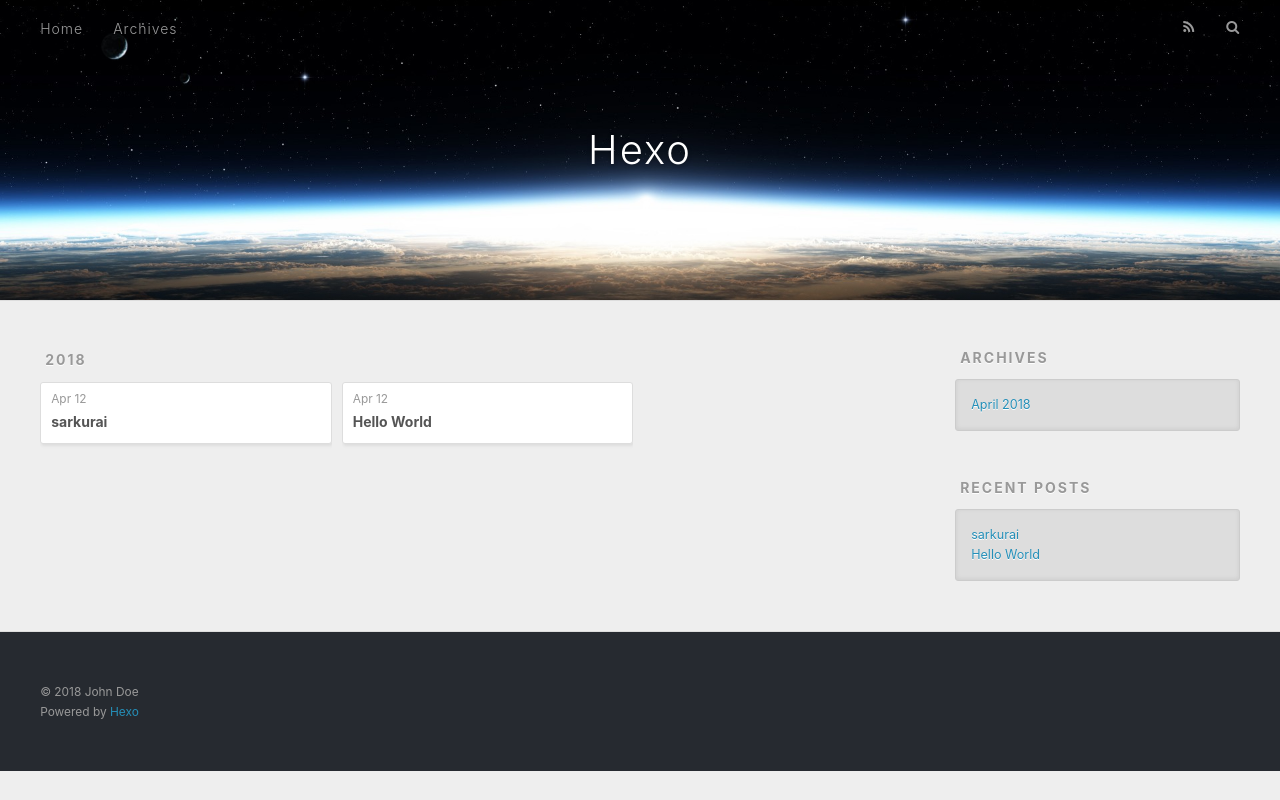
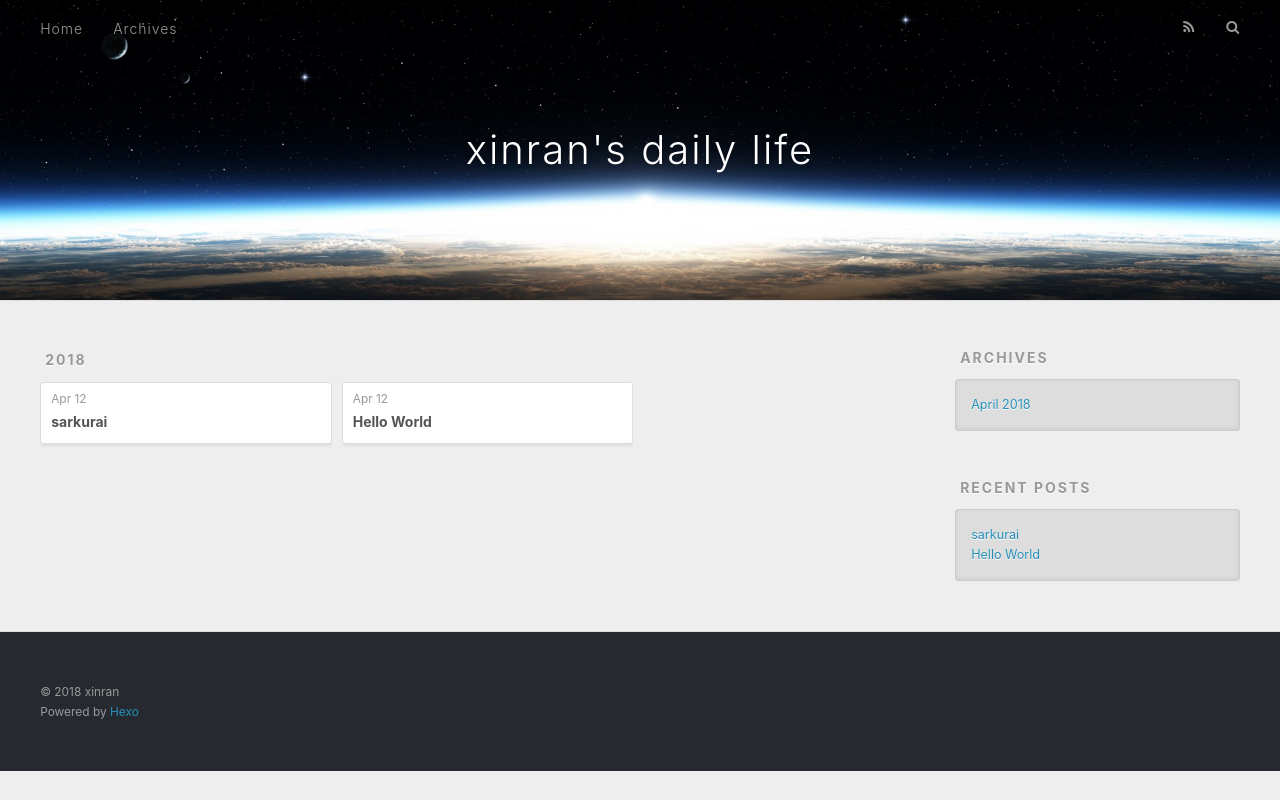
Before and after one commit to Sarkurailee/Sarkurailee.github.io, a plain HTML site: page archives/2018/04/index.html in a window 1280 px wide. Drawn offline with nearby package versions, Linux system fonts and the light colour scheme.

Commit message:
Site updated: 2018-04-12 22:35:09

```diff
--- a/archives/2018/04/index.html
+++ b/archives/2018/04/index.html
@@ -5,17 +5,17 @@
 
 
 
-  <title>Archives: 2018/4 | Hexo</title>
+  <title>Archives: 2018/4 | xinran&#39;s daily life</title>
   <meta name="viewport" content="width=device-width, initial-scale=1, maximum-scale=1">
   <meta property="og:type" content="website">
-<meta property="og:title" content="Hexo">
+<meta property="og:title" content="xinran&#39;s daily life">
 <meta property="og:url" content="http://yoursite.com/archives/2018/04/index.html">
-<meta property="og:site_name" content="Hexo">
-<meta property="og:locale" content="default">
+<meta property="og:site_name" content="xinran&#39;s daily life">
+<meta property="og:locale" content="zh-Hans">
 <meta name="twitter:card" content="summary">
-<meta name="twitter:title" content="Hexo">
+<meta name="twitter:title" content="xinran&#39;s daily life">
 
-    <link rel="alternate" href="/atom.xml" title="Hexo" type="application/atom+xml">
+    <link rel="alternate" href="/atom.xml" title="xinran&#39;s daily life" type="application/atom+xml">
 
 
     <link rel="icon" href="/favicon.png">
@@ -34,7 +34,7 @@
   <div id="header-outer" class="outer">
     <div id="header-title" class="inner">
       <h1 id="logo-wrap">
-        <a href="/" id="logo">Hexo</a>
+        <a href="/" id="logo">xinran&#39;s daily life</a>
       </h1>
 
     </div>
@@ -162,7 +162,7 @@
 
   <div class="outer">
     <div id="footer-info" class="inner">
-      &copy; 2018 John Doe<br>
+      &copy; 2018 xinran<br>
       Powered by <a href="http://hexo.io/" target="_blank">Hexo</a>
     </div>
   </div>
```
Also changed, not shown: 2018/04/12/hello-world/index.html (+6 -6 lines), 2018/04/12/sarkurai/index.html (+6 -6 lines), archives/2018/index.html (+8 -8 lines), archives/index.html (+8 -8 lines), index.html (+8 -8 lines).
